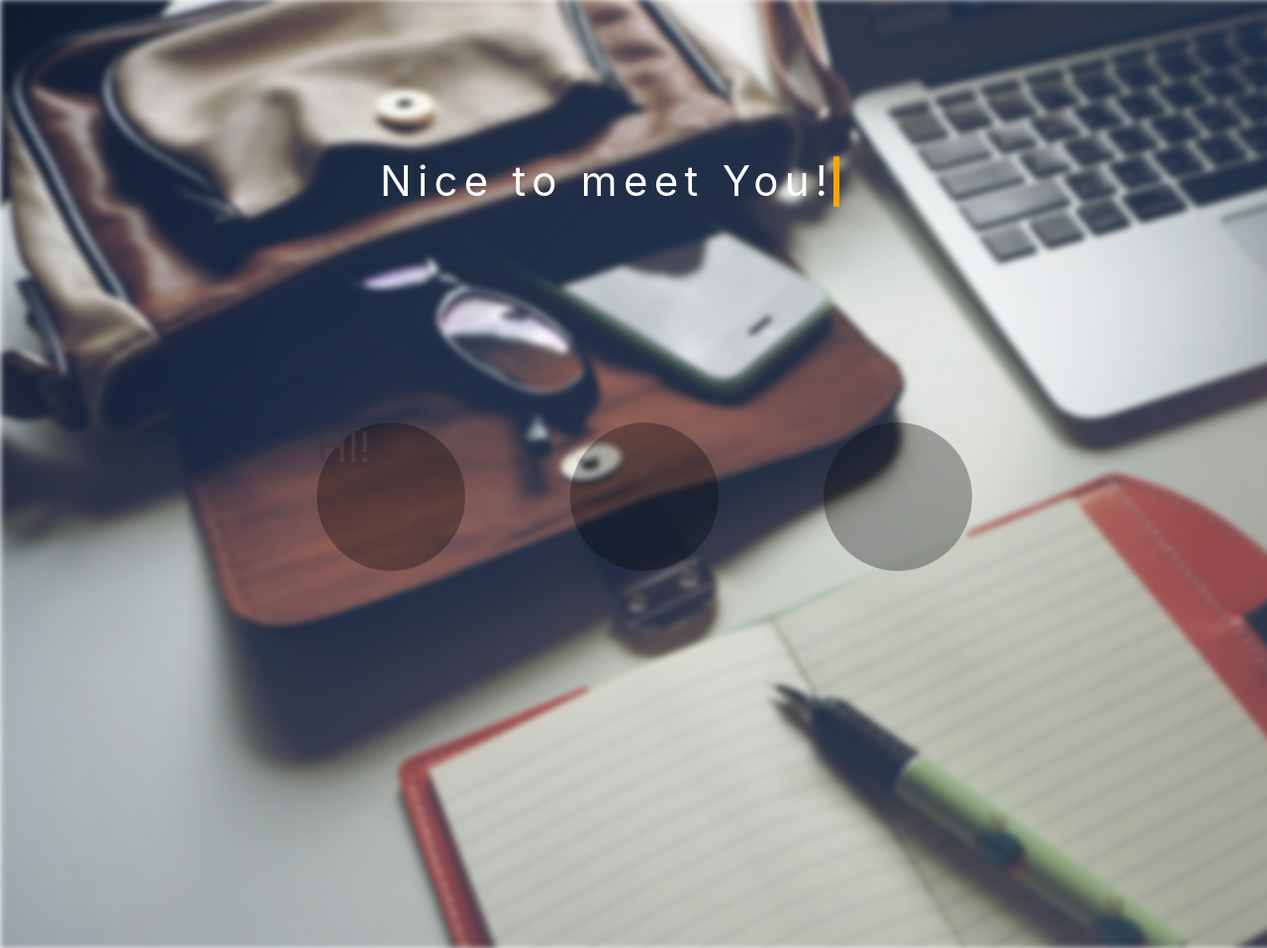
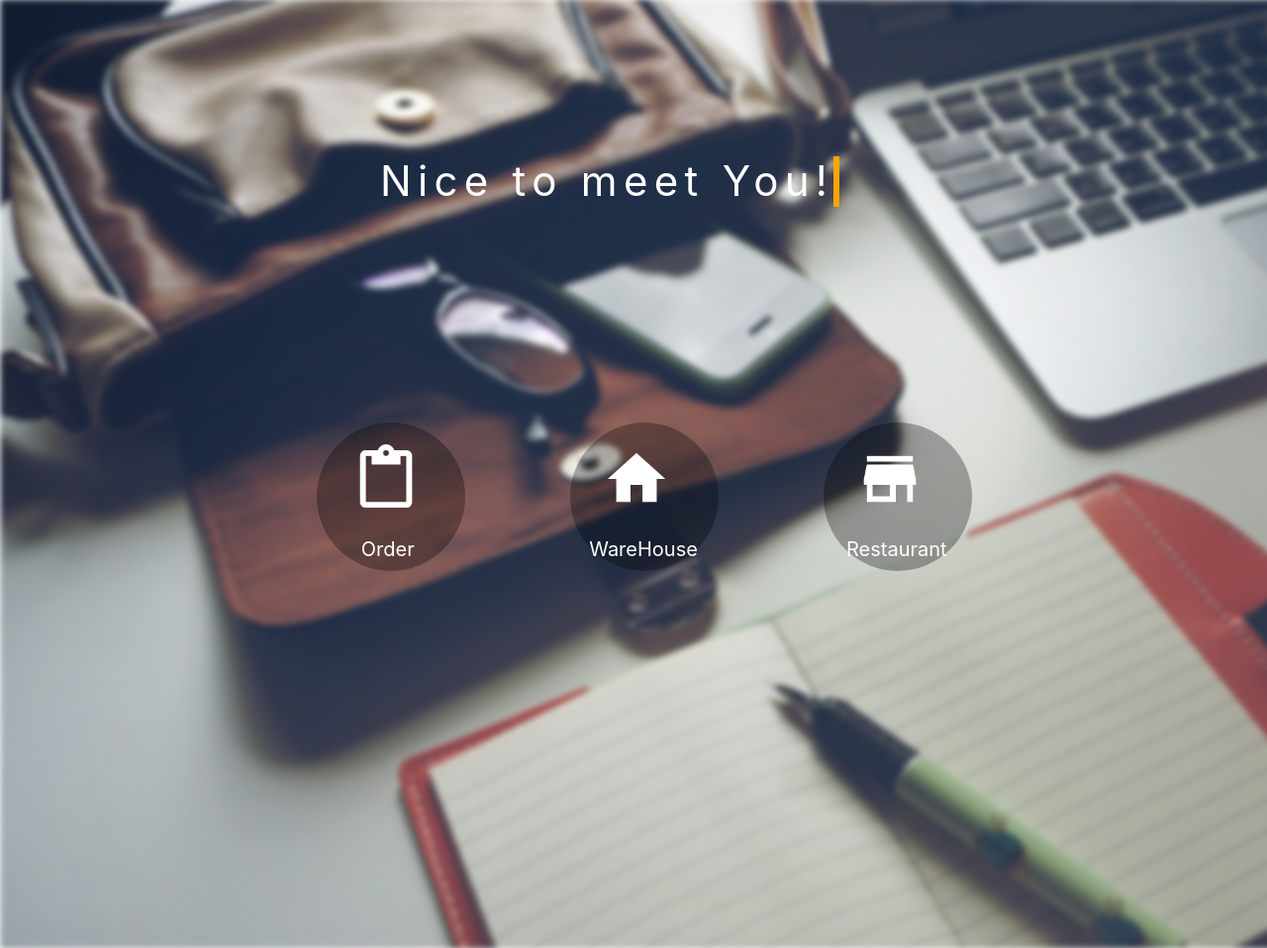
Before and after one commit to AlanNggg/PHPAssignment2017-2018, a PHP site: page /control.php in a window 1280 px wide. Shown: the part 57-1015 px from the top of the page at 99% size. Run offline with PHP 8.4, Linux system fonts and the light colour scheme; some libraries are stand-ins or nearby versions.

Commit message:
V0.2
update the basic  ui function button

Co-Authored-By: terryfunggg <terryfunggg@users.noreply.github.com>

```diff
--- a/control.php
+++ b/control.php
@@ -101,7 +101,7 @@
 
             <?php
                     $id = "restaurant";
-                    // check user from which department and get the suitable function
+                    // check user from which department and get the suitable function,make website consistency.
                     if($id == "restaurant")
                         require("restaurant.php");
                     else{
--- a/css/circle.css
+++ b/css/circle.css
@@ -1,3 +1,4 @@
+/* This css is to define each function background */
 .circle1 {
     position: absolute;
     top: 45%;
@@ -7,7 +8,7 @@
     background-color: black;
     border-radius: 50%;
     display: inline-block;
-    z-index: 1;
+    z-index: 0;
     opacity:0.3;
 }
 
@@ -20,7 +21,7 @@
     background-color: black;
     border-radius: 50%;
     display: inline-block;
-    z-index: 1;
+    z-index: 0;
     opacity:0.3;
 }
 
@@ -33,6 +34,6 @@
     background-color: black;
     border-radius: 50%;
     display: inline-block;
-    z-index: 1;
+    z-index: 0;
     opacity:0.3;
 }
--- /dev/null
+++ b/css/functionTitle.css
@@ -0,0 +1,57 @@
+/* This css is going to define the function name effect and image effect. */
+.fTitle1 {
+    position: fixed;
+    top: 52%;
+    left:28.5%;
+     color: white;
+     font-size: 20px;
+}
+
+.fTitle2 {
+    position: fixed;
+    top: 52%;
+    left:46.5%;
+     color: white;
+     font-size: 20px;
+}
+
+.fTitle3 {
+    position: fixed;
+    top: 52%;
+    left:66.8%;
+     color: white;
+     font-size: 20px;
+}
+
+.btImage1 {
+    position: absolute;
+    top: 47%;
+    left: 27.7%;
+    background-size: 100%;
+    background-repeat: no-repeat;
+    width: 70px;
+    height: 70px;
+
+}
+
+.btImage2 {
+    position: absolute;
+    top: 47%;
+    left: 47.5%;
+    background-size: 100%;
+    background-repeat: no-repeat;
+    width: 70px;
+    height: 70px;
+
+}
+
+.btImage3 {
+    position: absolute;
+    top: 47%;
+    left: 67.5%;
+    background-size: 100%;
+    background-repeat: no-repeat;
+    width: 70px;
+    height: 70px;
+
+}
--- a/restaurant.php
+++ b/restaurant.php
@@ -7,14 +7,22 @@
     <title></title>
 
     <link rel="stylesheet" href="css/circle.css">
+    <link rel="stylesheet" href="css/functionTitle.css">
 </head>
 <body>
             <span class="circle1">
-                <?php
-                        echo "<h1>HI!</h1>";
-                ?>
+
             </span>
             <span class="circle2"></span>
             <span class="circle3"></span>
+            <h1 class="fTitle1">Order</h1>
+            <h1 class="fTitle2">WareHouse</h1>
+            <h1 class="fTitle3">Restaurant</h1>
+            <input class="btImage1" type="image" src="UI/material/content_paste_white_108x108.png" />
+            <input class="btImage2" type="image" src="UI/material/home_white_108x108.png" />
+            <input class="btImage3" type="image" src="UI/material/store_white_108x108.png" />
+
+
+
 </body>
 </html>
```
